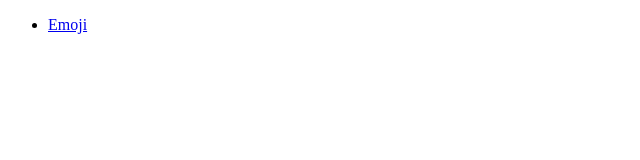
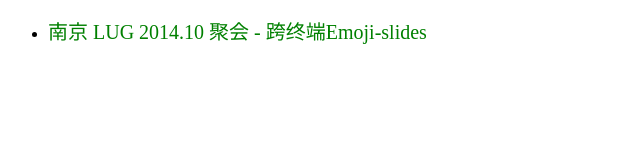
Before and after one commit to ngot/slides, a plain HTML site: page index.html in a window 1280 px wide. Shown: the whole page, without its empty margins (0-640 px from the left). Drawn offline with Linux system fonts and the light colour scheme.

Commit message:
调整标题和样式

```diff
--- a/index.html
+++ b/index.html
@@ -3,10 +3,17 @@
 <head lang="en">
     <meta charset="UTF-8">
     <title></title>
+    <style>
+        a{
+            text-decoration:none;
+            font-size: 20px;
+            color: #008000;
+        }
+    </style>
 </head>
 <body>
 <ul>
-    <li><a href="emoji/index.html">Emoji</a></li>
+    <li><a href="emoji/index.html" target="_blank">南京 LUG 2014.10 聚会 - 跨终端Emoji-slides</a></li>
 </ul>
 </body>
 </html>
```
